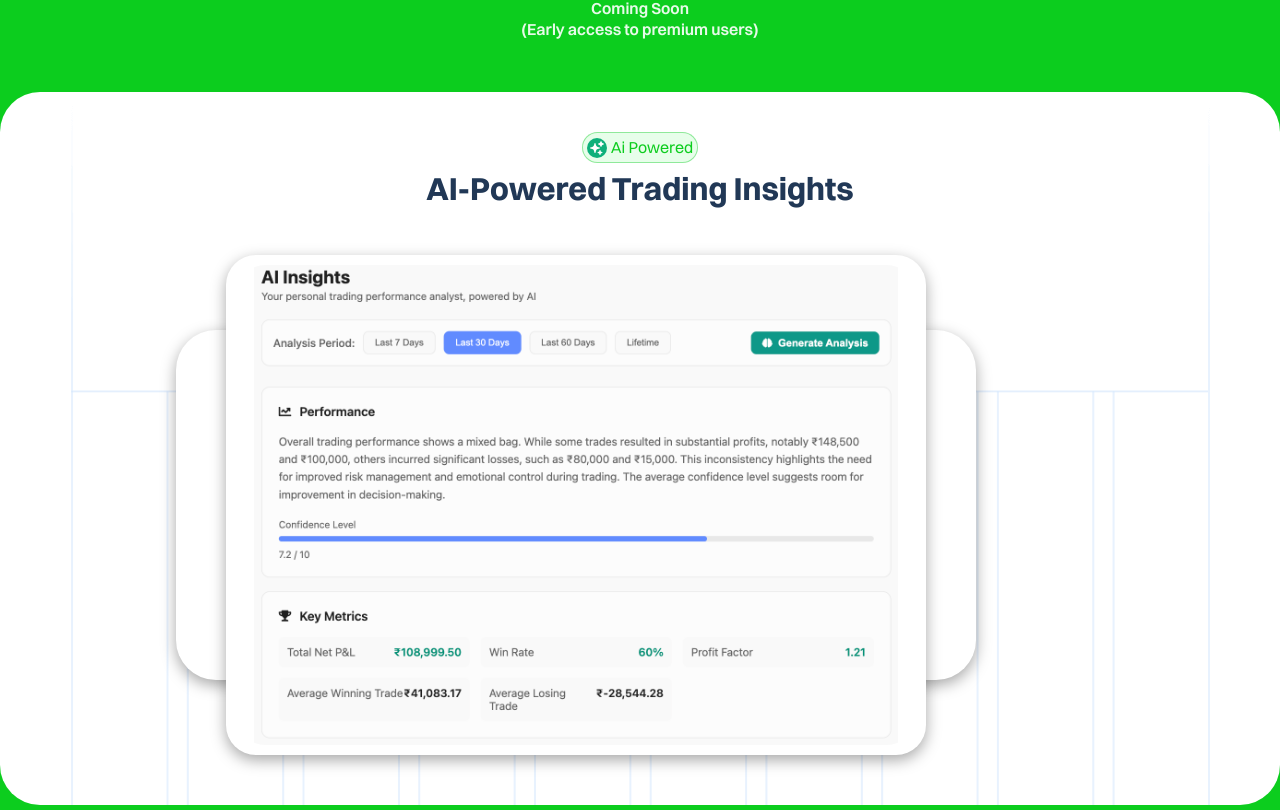
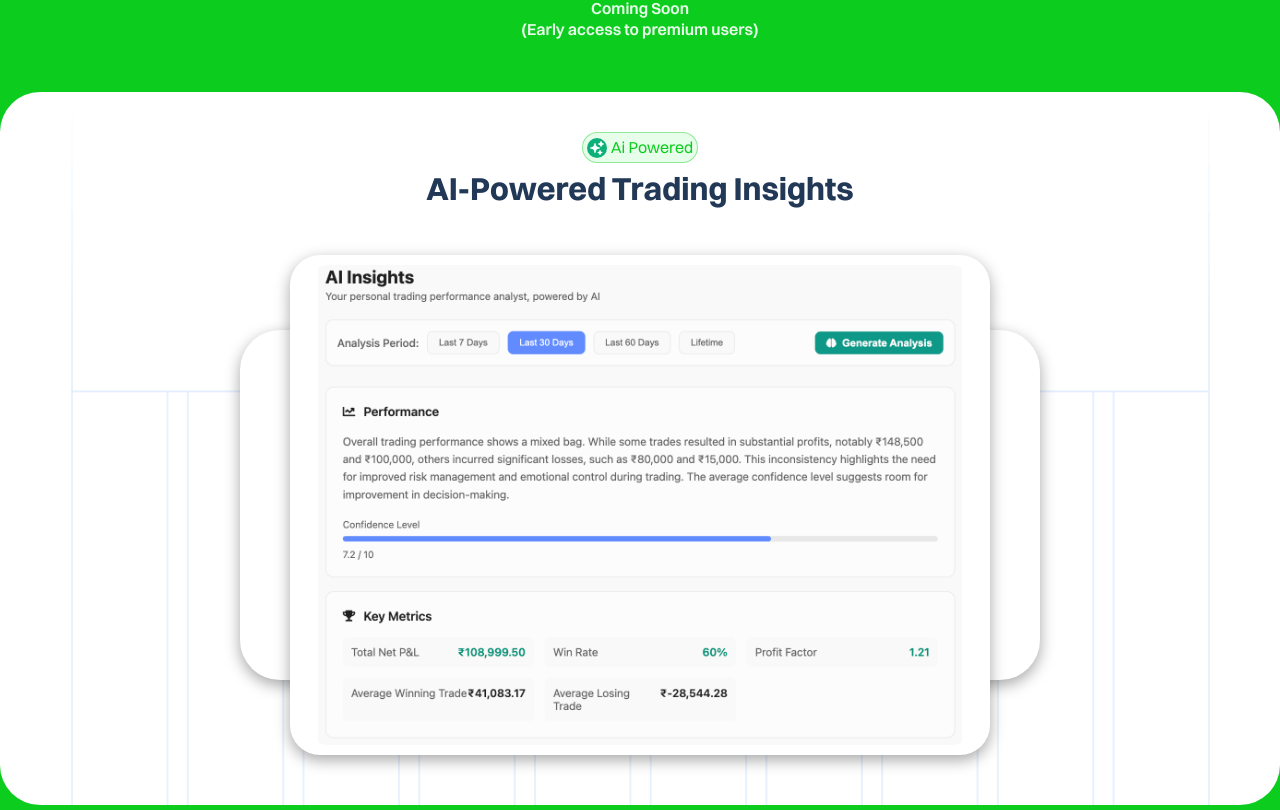
Before and after one commit to tradejournalai/tradejournal-frontend, a React (Vite) app: page / in a window 1280 px wide. Shown: the part 1470-2280 px from the top of the page. Built offline with nearby package versions, Linux system fonts and the light colour scheme; no server answers.

Commit message:
address updated

```diff
--- a/src/pages/LandingPage/LandingPage.module.css
+++ b/src/pages/LandingPage/LandingPage.module.css
@@ -1059,6 +1059,13 @@
     border-radius: 40px;
 }
 
+.sectionContainer{
+    display: flex;
+    flex-direction: column;
+    justify-content: center;
+    align-items: center;
+}
+
 .aiImageContainer{
     position: absolute;
     width: 700px;
```
